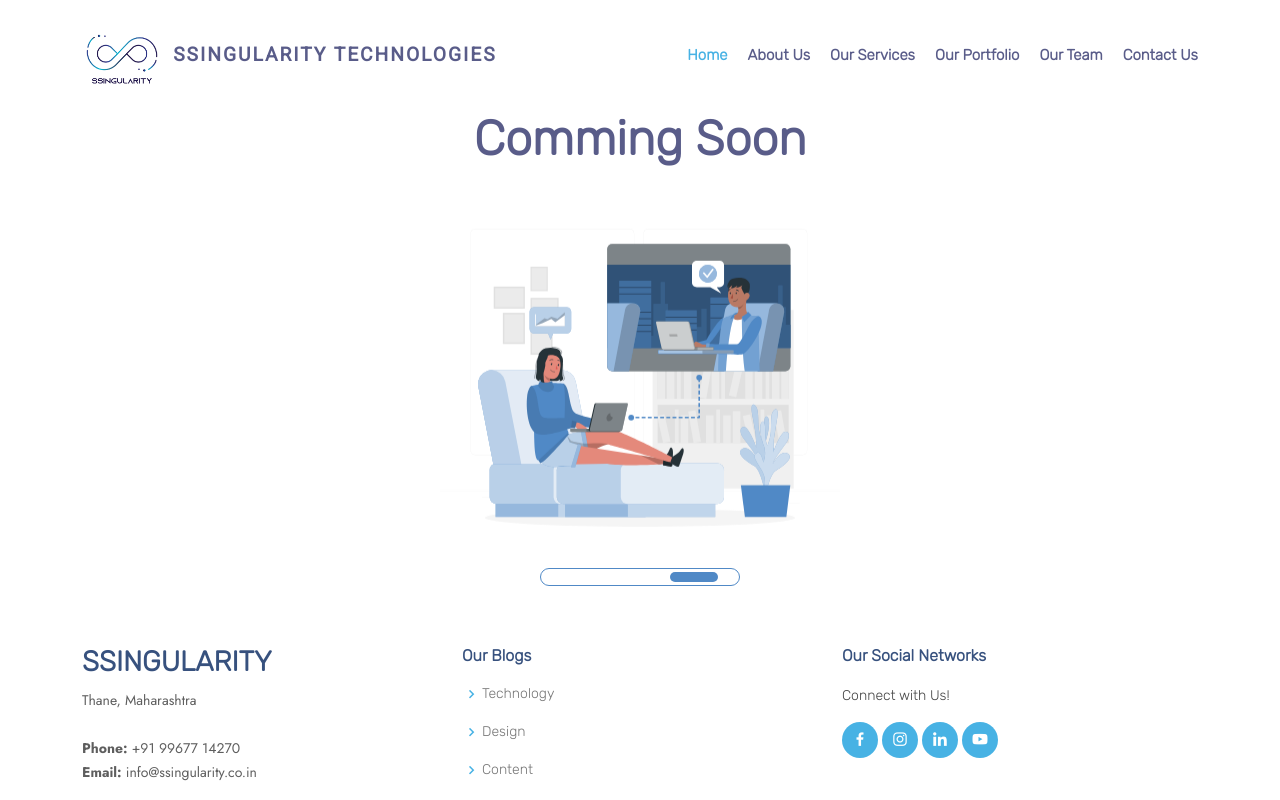
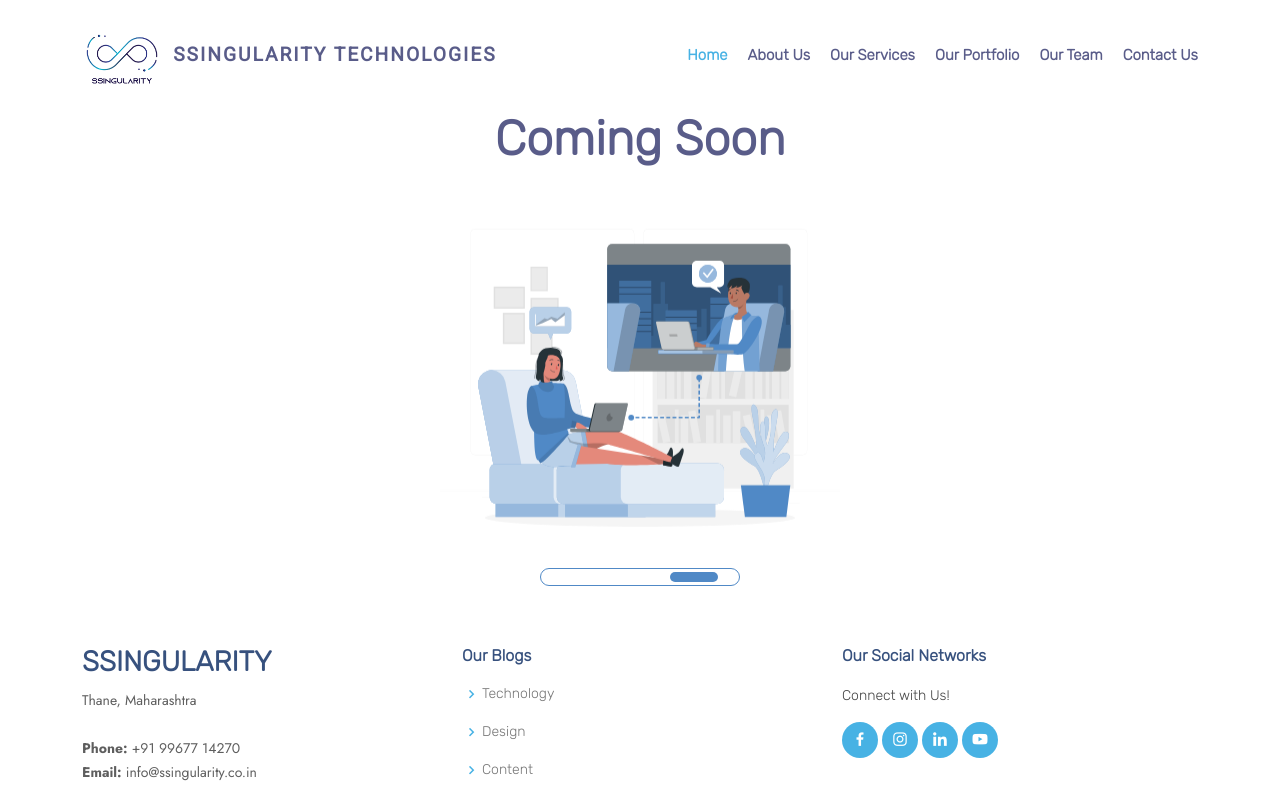
Before and after one commit to geeekgod/Arsha_React_Template_Test, a React (Create React App) app: page /design in a window 1280 px wide. Shown: the top 800 px of the page. Built offline with nearby package versions, Linux system fonts and the light colour scheme; a web font is replaced by a local one.

Commit message:
spelling corrected

```diff
--- a/src/pages/coming-soon/ComingSoon.jsx
+++ b/src/pages/coming-soon/ComingSoon.jsx
@@ -29,7 +29,7 @@
             {loader ? < PreLoader /> : null}
             <Header />
             <div className="comming-soon">
-                <h1>Comming Soon</h1>
+                <h1>Coming Soon</h1>
                 <div className="imgContainer">
                     <img className="commingSoonImg" src={commingSoonImg} alt="" />
                 </div>
```
